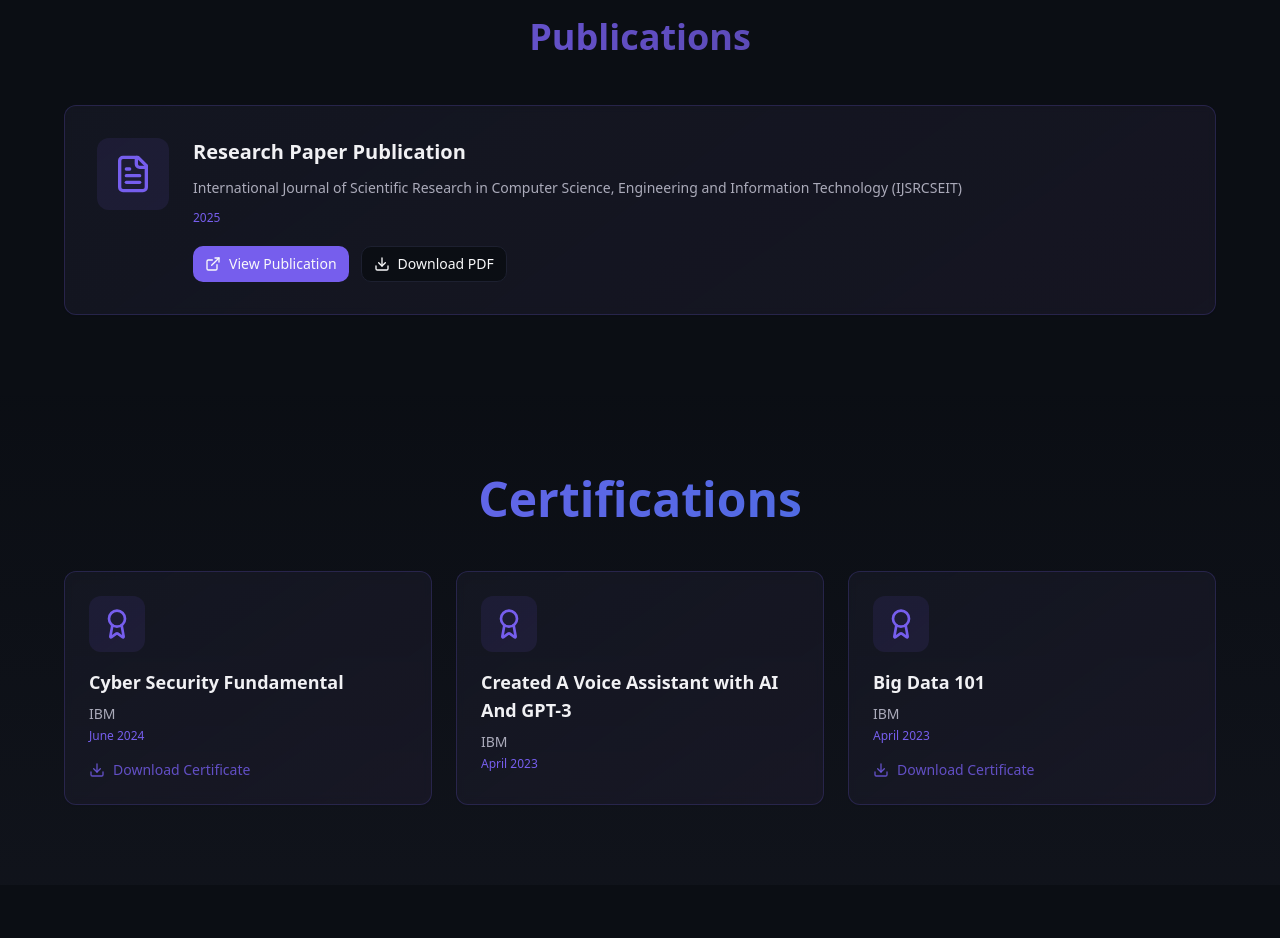
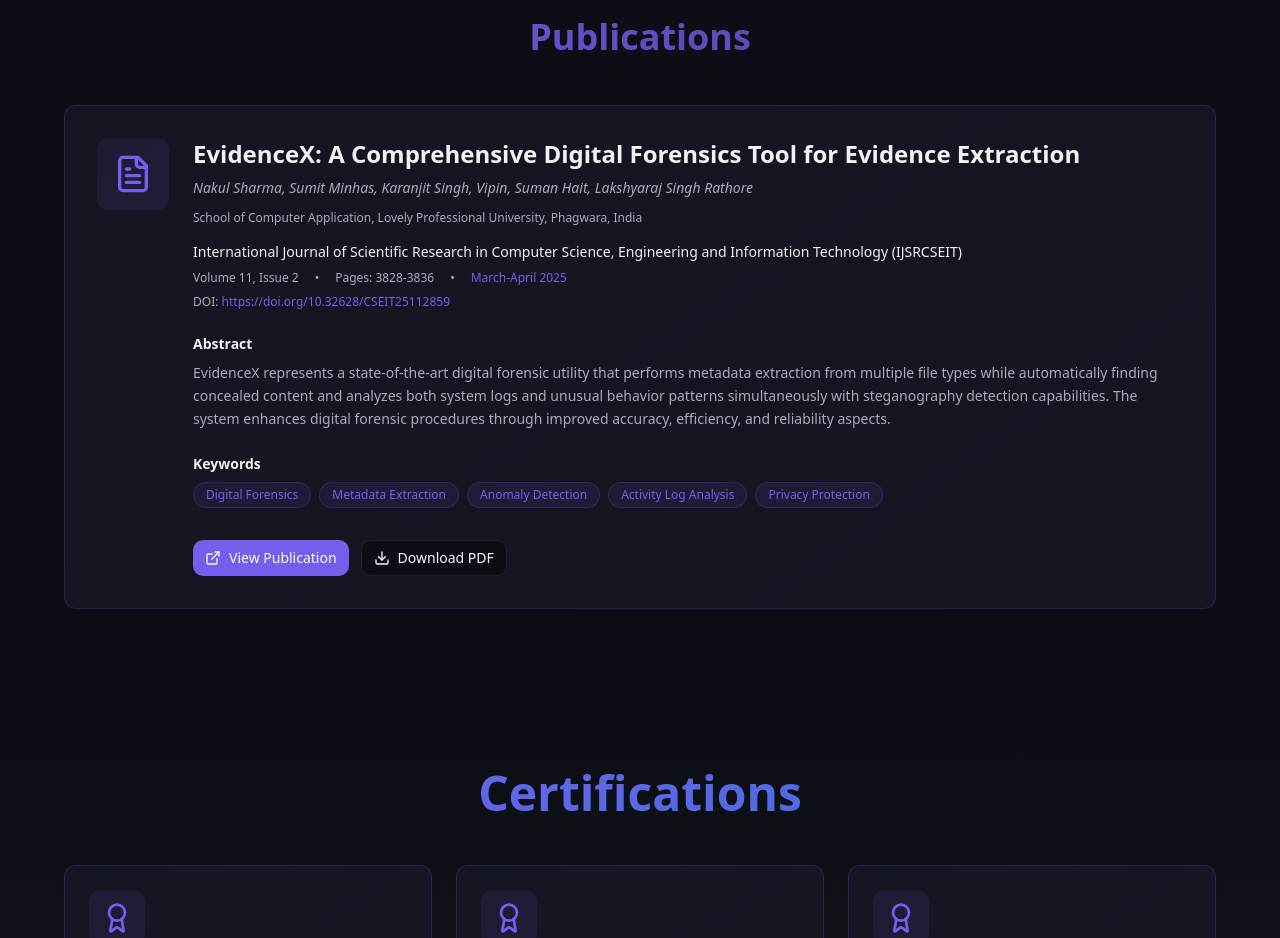
Before and after one commit to nakulsharma90/Nakul-Sharma-portfolio, a React (Vite) app: page / in a window 1280 px wide. Shown: the part 5140-6078 px from the top of the page. Built offline with nearby package versions, Linux system fonts and the light colour scheme; the HTML template or start-up script is replaced by a standard one.

Commit message:
Add publication details
Add content to the publications section based on the research paper, including details about the user's contributions and findings.

```diff
--- a/src/components/Publications.tsx
+++ b/src/components/Publications.tsx
@@ -4,9 +4,16 @@ import { Button } from "./ui/button";
 
 const publications = [
   {
-    title: "Research Paper Publication",
+    title: "EvidenceX: A Comprehensive Digital Forensics Tool for Evidence Extraction",
+    authors: "Nakul Sharma, Sumit Minhas, Karanjit Singh, Vipin, Suman Hait, Lakshyaraj Singh Rathore",
+    institution: "School of Computer Application, Lovely Professional University, Phagwara, India",
     journal: "International Journal of Scientific Research in Computer Science, Engineering and Information Technology (IJSRCSEIT)",
-    date: "2025",
+    volume: "Volume 11, Issue 2",
+    pages: "3828-3836",
+    date: "March-April 2025",
+    doi: "https://doi.org/10.32628/CSEIT25112859",
+    abstract: "EvidenceX represents a state-of-the-art digital forensic utility that performs metadata extraction from multiple file types while automatically finding concealed content and analyzes both system logs and unusual behavior patterns simultaneously with steganography detection capabilities. The system enhances digital forensic procedures through improved accuracy, efficiency, and reliability aspects.",
+    keywords: ["Digital Forensics", "Metadata Extraction", "Anomaly Detection", "Activity Log Analysis", "Privacy Protection"],
     publishedUrl: "https://ijsrcseit.com/index.php/home/article/view/CSEIT25112859",
     pdfUrl: "/publications/research_paper.pdf",
   },
@@ -26,17 +33,59 @@ export const Publications = () => {
               key={index}
               className="p-8 bg-gradient-card backdrop-blur-sm border-primary/20 hover:border-primary/50 transition-all duration-300 hover:shadow-glow group"
             >
+              <div className="flex flex-col gap-6">
                 <div className="flex flex-col md:flex-row gap-6 items-start">
-                <div className="p-4 rounded-lg bg-primary/10 group-hover:bg-primary/20 transition-colors">
+                  <div className="p-4 rounded-lg bg-primary/10 group-hover:bg-primary/20 transition-colors flex-shrink-0">
                     <FileText className="h-10 w-10 text-primary" />
                   </div>
 
-                <div className="flex-1 space-y-3">
-                  <h3 className="text-xl font-semibold text-foreground">{pub.title}</h3>
-                  <p className="text-sm text-muted-foreground">{pub.journal}</p>
-                  <p className="text-xs text-primary">{pub.date}</p>
+                  <div className="flex-1 space-y-4">
+                    <div>
+                      <h3 className="text-2xl font-bold text-foreground mb-2">{pub.title}</h3>
+                      <p className="text-sm text-muted-foreground italic mb-3">{pub.authors}</p>
+                      <p className="text-xs text-muted-foreground mb-1">{pub.institution}</p>
+                    </div>
 
-                  <div className="flex flex-wrap gap-3 pt-2">
+                    <div className="space-y-2">
+                      <p className="text-sm font-medium text-foreground">{pub.journal}</p>
+                      <div className="flex flex-wrap gap-x-4 gap-y-1 text-xs text-muted-foreground">
+                        <span>{pub.volume}</span>
+                        <span>•</span>
+                        <span>Pages: {pub.pages}</span>
+                        <span>•</span>
+                        <span className="text-primary">{pub.date}</span>
+                      </div>
+                      {pub.doi && (
+                        <p className="text-xs text-muted-foreground">
+                          DOI: <a href={pub.doi} target="_blank" rel="noopener noreferrer" className="text-primary hover:underline">{pub.doi}</a>
+                        </p>
+                      )}
+                    </div>
+
+                    {pub.abstract && (
+                      <div className="pt-2">
+                        <h4 className="text-sm font-semibold text-foreground mb-2">Abstract</h4>
+                        <p className="text-sm text-muted-foreground leading-relaxed">{pub.abstract}</p>
+                      </div>
+                    )}
+
+                    {pub.keywords && pub.keywords.length > 0 && (
+                      <div className="pt-2">
+                        <h4 className="text-sm font-semibold text-foreground mb-2">Keywords</h4>
+                        <div className="flex flex-wrap gap-2">
+                          {pub.keywords.map((keyword, idx) => (
+                            <span
+                              key={idx}
+                              className="px-3 py-1 text-xs rounded-full bg-primary/10 text-primary border border-primary/20"
+                            >
+                              {keyword}
+                            </span>
+                          ))}
+                        </div>
+                      </div>
+                    )}
+
+                    <div className="flex flex-wrap gap-3 pt-4">
                       <Button
                         asChild
                         variant="default"
@@ -72,6 +121,7 @@ export const Publications = () => {
                     </div>
                   </div>
                 </div>
+              </div>
             </Card>
           ))}
         </div>
```
Lines whose indentation alone changed are shown as unchanged.
